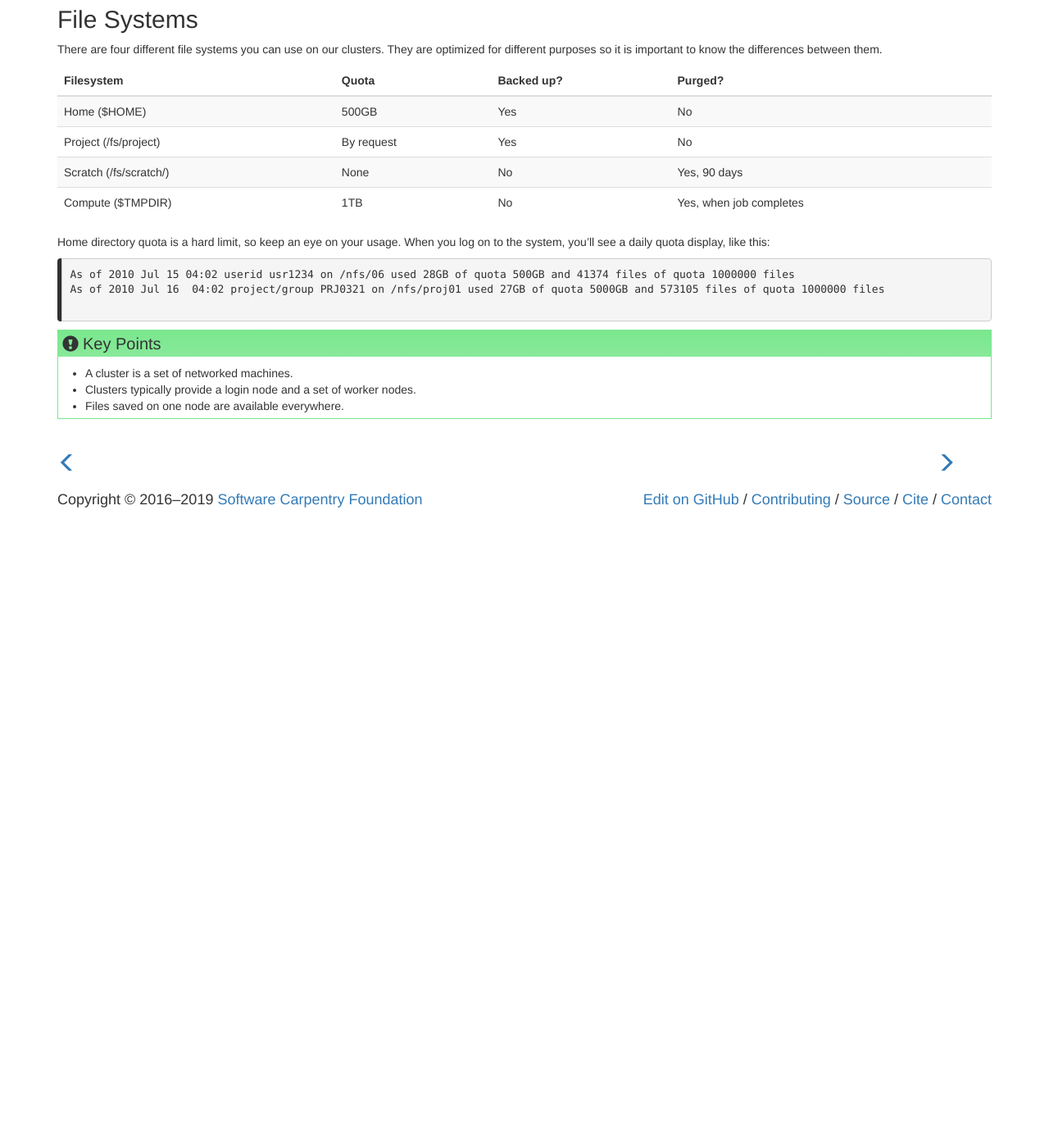
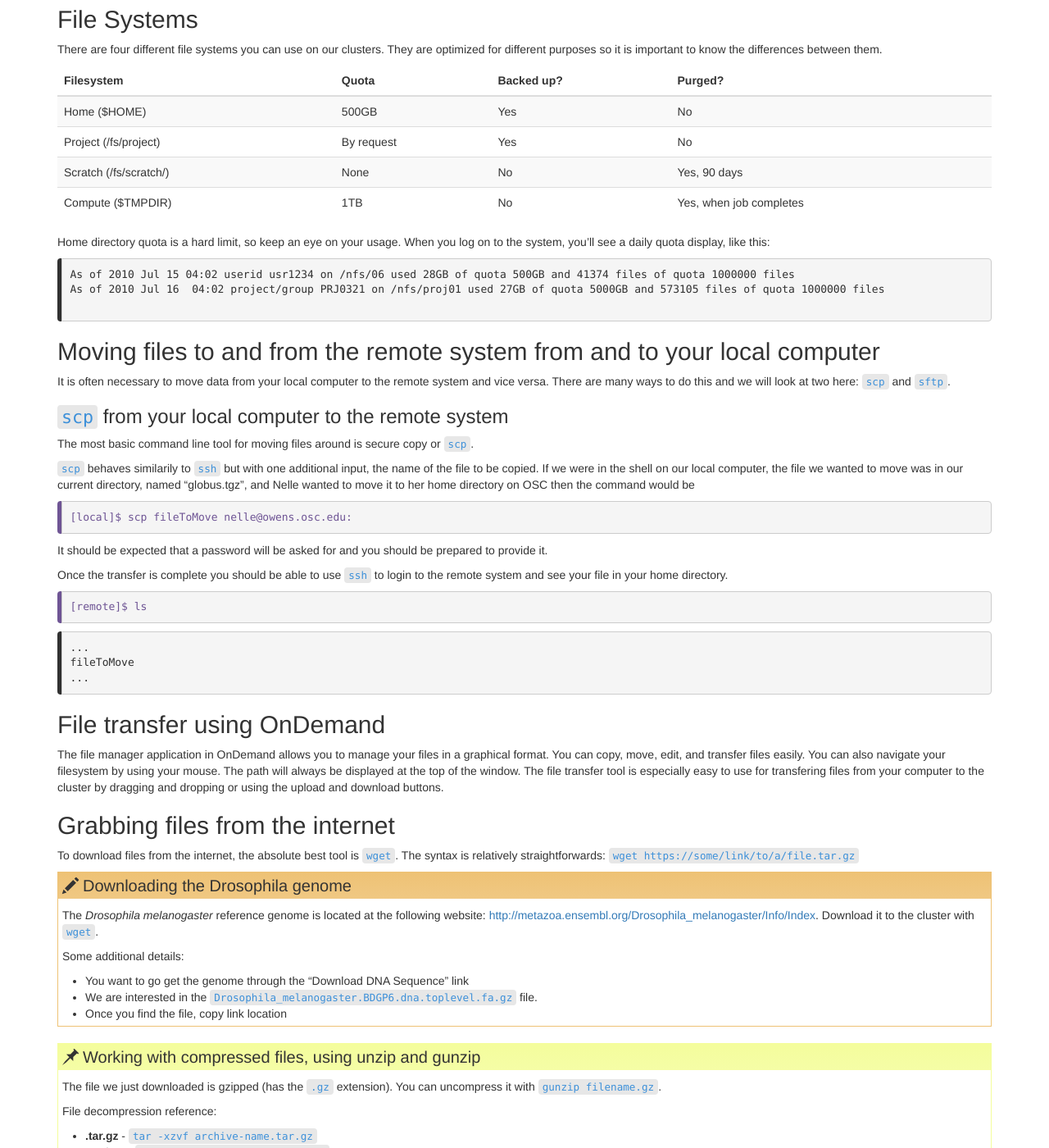
Before and after one commit to khill42/OSC_IntroHPC, a Jekyll site: the page built from _episodes/11-cluster.md, in a window 1280 px wide and 1400 px high, scrolled down 2739 px. Shown: the whole window at 82% size. Built offline with Jekyll 4.4.1, drawn with Linux system fonts in a browser that asks for light colours; before the commit the page ends 3369 px from its top, so only the background shows below that; some of the changed text lies outside the part shown.

Commit message:
Update 11-cluster.md

````diff
--- a/_episodes/11-cluster.md
+++ b/_episodes/11-cluster.md
@@ -144,3 +144,89 @@ As of 2010 Jul 16  04:02 project/group PRJ0321 on /nfs/proj01 used 27GB of quota
 
 ```
 {: .output}
+
+## Moving files to and from the remote system from and to your local computer
+
+It is often necessary to move data from your local computer to the remote system and vice versa.  There are many ways to do this and we will look at two here: `scp` and `sftp`.
+
+### `scp` from your local computer to the remote system
+The most basic command line tool for moving files around is secure copy or `scp`.
+
+`scp` behaves similarily to `ssh` but with one additional input, the name of the file to be copied.  If we were in the shell on our local computer, the file we wanted to move was in our current directory, named "globus.tgz", and Nelle wanted to move it to her home directory on OSC then the command would be
+
+~~~
+[local]$ scp fileToMove nelle@owens.osc.edu:
+~~~
+{: .bash}
+
+It should be expected that a password will be asked for and you should be prepared to provide it.
+
+Once the transfer is complete you should be able to use `ssh` to login to the remote system and see your file in your home directory.
+
+~~~
+[remote]$ ls
+~~~
+{: .bash}
+
+~~~
+...
+fileToMove
+...
+~~~
+{: .output}
+
+## File transfer using OnDemand
+
+The file manager application in OnDemand allows you to manage your files in a graphical format. You can copy, move, edit,
+and transfer files easily. You can also navigate your filesystem by using your mouse. The path will always be displayed
+at the top of the window. The file transfer tool is especially easy to use for transfering files from your computer to the
+cluster by dragging and dropping or using the upload and download buttons.
+
+
+## Grabbing files from the internet
+
+To download files from the internet,
+the absolute best tool is `wget`.
+The syntax is relatively straightforwards: `wget https://some/link/to/a/file.tar.gz`
+
+> ## Downloading the Drosophila genome
+> The *Drosophila melanogaster* reference genome is located at the following website:
+> [http://metazoa.ensembl.org/Drosophila_melanogaster/Info/Index](http://metazoa.ensembl.org/Drosophila_melanogaster/Info/Index).
+> Download it to the cluster with `wget`.
+>
+> Some additional details:
+>
+> * You want to go get the genome through the "Download DNA Sequence" link
+> * We are interested in the `Drosophila_melanogaster.BDGP6.dna.toplevel.fa.gz` file.
+> * Once you find the file, copy link location
+{: .challenge}
+
+> ## Working with compressed files, using unzip and gunzip
+>
+> The file we just downloaded is gzipped (has the `.gz`
+> extension).
+>You can uncompress it with `gunzip filename.gz`.
+>
+>File decompression reference:
+>
+>* **.tar.gz** - `tar -xzvf archive-name.tar.gz`
+>* **.tar.bz2** - `tar -xjvf archive-name.tar.bz2`
+>* **.zip** - `unzip archive-name.zip`
+>* **.rar** - `unrar archive-name.rar`
+>* **.7z** - `7z x archive-name.7z`
+>
+>However, sometimes we will want to compress files
+>ourselves to make file transfers easier.
+>The larger the file, the longer it will take to
+>transfer.
+>Moreover, we can compress a whole bunch of little
+>files into one big file to make it easier
+>on us (no one likes transferring 70000) little files!
+>
+>The two compression commands we'll probably want to
+>remember are the following:
+>
+>* Compress a single file with Gzip - `gzip filename`
+>* Compress a lot of files/folders with Gzip - `tar -czvf archive-name.tar.gz folder1 file2 folder3 etc`
+>
+{: .callout}
````
